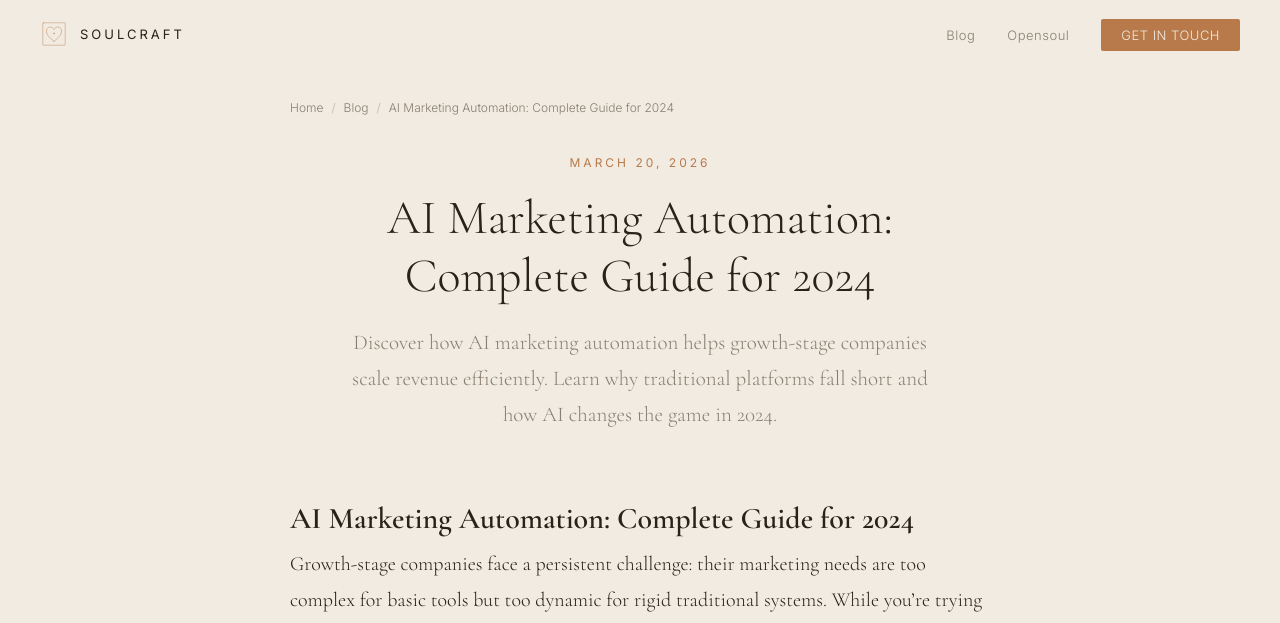
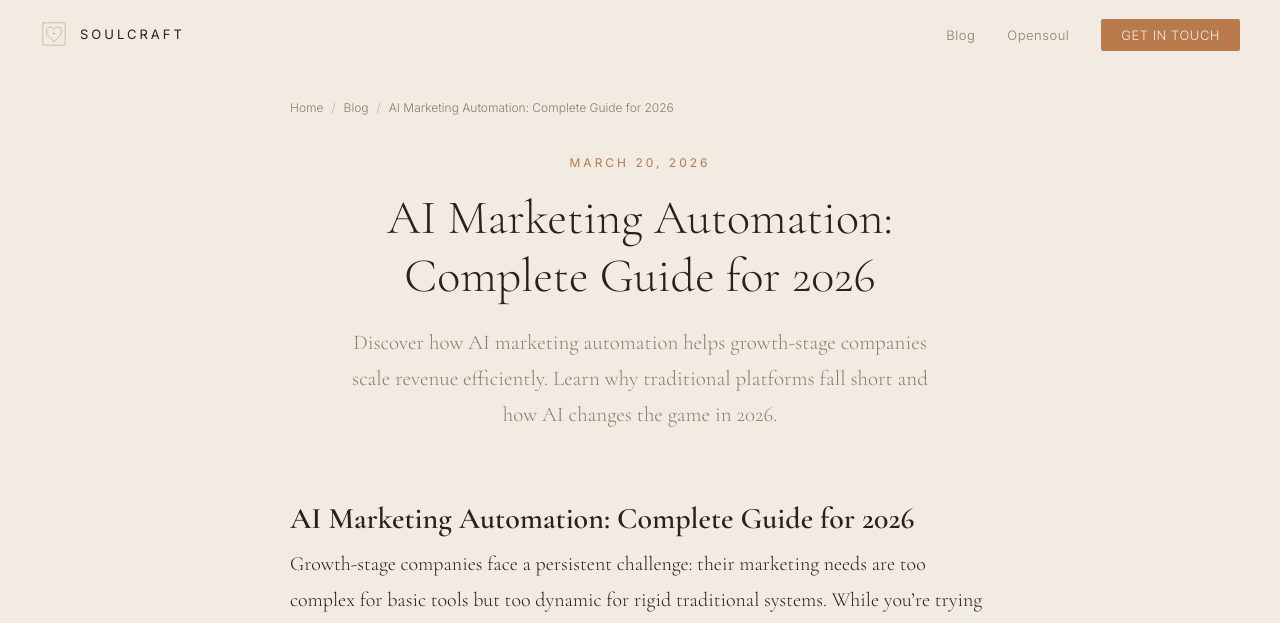
Before and after one commit to iamevandrake/soulcraft-site, a Jekyll site: the page built from _posts/2026-03-20-ai-marketing-automation-complete-guide-for-2026.md, in a window 1280 px wide and 900 px high. Shown: the top 623 px of the window. Built offline with Jekyll 4.4.1, drawn with Linux system fonts in a browser that asks for light colours.

Commit message:
Update and rename 2026-03-20-ai-marketing-automation-complete-guide-for-2024.md to 2026-03-20-ai-marketing-automation-complete-guide-for-2026.md
updated date to 2026

```diff
--- a/_posts/2026-03-20-ai-marketing-automation-complete-guide-for-2024.md
+++ b/_posts/2026-03-20-ai-marketing-automation-complete-guide-for-2026.md
@@ -1,15 +1,15 @@
 ---
 layout: post
-title: "AI Marketing Automation: Complete Guide for 2024"
-description: "Discover how AI marketing automation helps growth-stage companies scale revenue efficiently. Learn why traditional platforms fall short and how AI changes the game in 2024."
+title: "AI Marketing Automation: Complete Guide for 2026"
+description: "Discover how AI marketing automation helps growth-stage companies scale revenue efficiently. Learn why traditional platforms fall short and how AI changes the game in 2026."
 date: 2026-03-20
 keywords: "ai marketing automation"
-og_title: "AI Marketing Automation: Complete Guide for 2024"
+og_title: "AI Marketing Automation: Complete Guide for 2026"
 og_description: "Learn how AI marketing automation helps growth-stage companies scale efficiently. Discover why traditional platforms require too much manual work and how AI changes everything."
-schema_markup: '{"@context": "https://schema.org", "@type": "Article", "headline": "AI Marketing Automation: Complete Guide for 2024", "description": "Complete guide to AI marketing automation for growth-stage companies looking to scale revenue without proportionally scaling costs in 2024.", "datePublished": "2024-01-01", "dateModified": "2024-01-01", "author": {"@type": "Organization", "name": "Company"}, "publisher": {"@type": "Organization", "name": "Company"}, "mainEntityOfPage": {"@type": "WebPage", "@id": "https://example.com/ai-marketing-automation-guide-2024"}}'
+schema_markup: '{"@context": "https://schema.org", "@type": "Article", "headline": "AI Marketing Automation: Complete Guide for 2026", "description": "Complete guide to AI marketing automation for growth-stage companies looking to scale revenue without proportionally scaling costs in 2026.", "datePublished": "2026-01-01", "dateModified": "2026-01-01", "author": {"@type": "Organization", "name": "Company"}, "publisher": {"@type": "Organization", "name": "Company"}, "mainEntityOfPage": {"@type": "WebPage", "@id": "https://example.com/ai-marketing-automation-guide-2026"}}'
 ---
 
-# AI Marketing Automation: Complete Guide for 2024
+# AI Marketing Automation: Complete Guide for 2026
 
 Growth-stage companies face a persistent challenge: their marketing needs are too complex for basic tools but too dynamic for rigid traditional systems. While you're trying to scale revenue without proportionally scaling costs, traditional marketing automation platforms like HubSpot and Marketo keep requiring more manual intervention, more expensive specialists, and more time you don't have. This is where AI marketing automation changes the game entirely.
 
```
